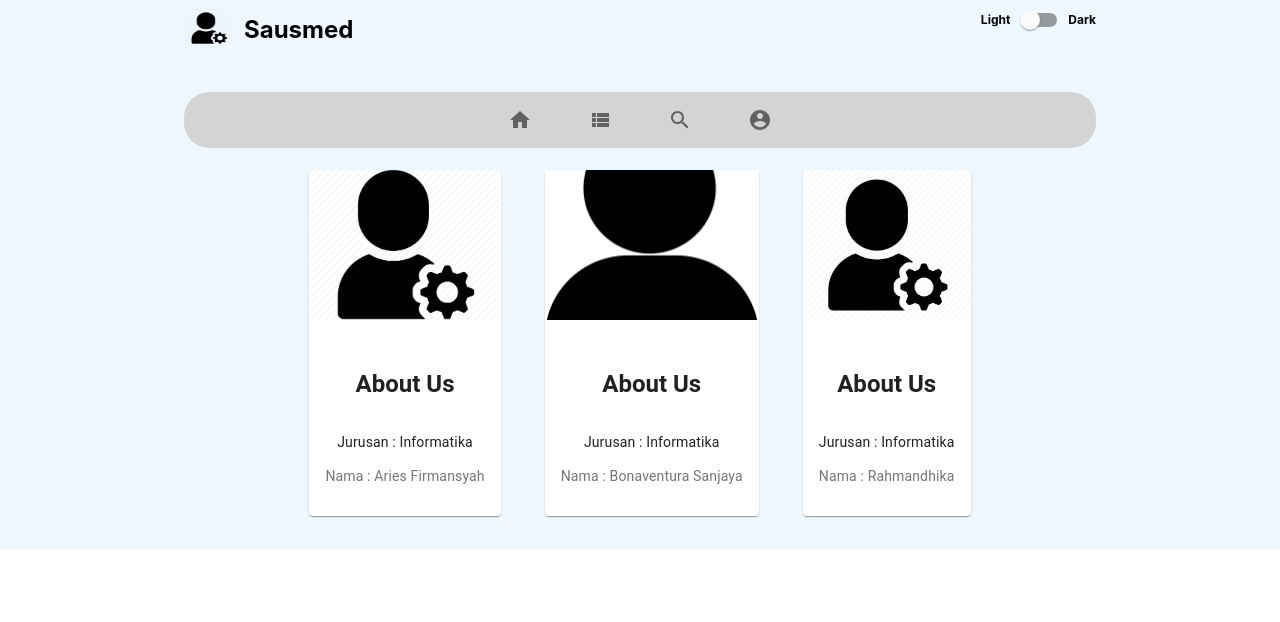
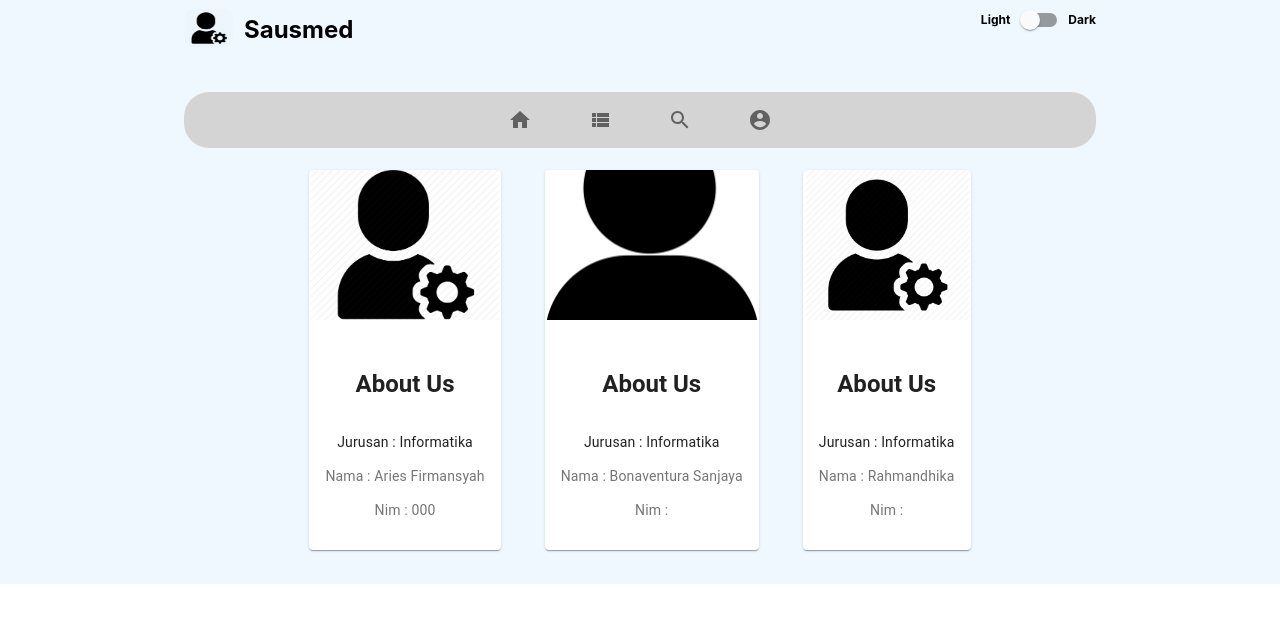
Before and after one commit to AriesFirmansyah/Project-SosialMedia, a React (Create React App) app: page /aboutus in a window 1280 px wide. Shown: the top 622 px of the page. Built offline with nearby package versions, Linux system fonts and the light colour scheme.

Commit message:
nambahin nim

```diff
--- a/src/components/AboutUs.js
+++ b/src/components/AboutUs.js
@@ -52,6 +52,9 @@ function MediaCard(props) {
                 <Typography variant="body2" color="textSecondary" component="p">
                   <p className="Title">Nama : {props.name}</p>
                 </Typography>
+                <Typography variant="body2" color="textSecondary" component="p">
+                  <p className="Title">Nim : {props.nim}</p>
+                </Typography>
               </CardContent>
             </CardActionArea>
           </Card>
@@ -64,7 +67,7 @@ function MediaCard(props) {
 function MediaCall() {
   return (
     <div style={{marginLeft: "auto", textAlign: "center"}}>
-      <MediaCard jurusan="Informatika" name="Aries Firmansyah" gambar={Gambar1} />
+      <MediaCard jurusan="Informatika" name="Aries Firmansyah" gambar={Gambar1}  nim="000"/>
       <MediaCard jurusan="Informatika" name="Bonaventura Sanjaya" gambar={Gambar2} />
       <MediaCard jurusan="Informatika" name="Rahmandhika" gambar={Gambar1} />
     </div>
```
